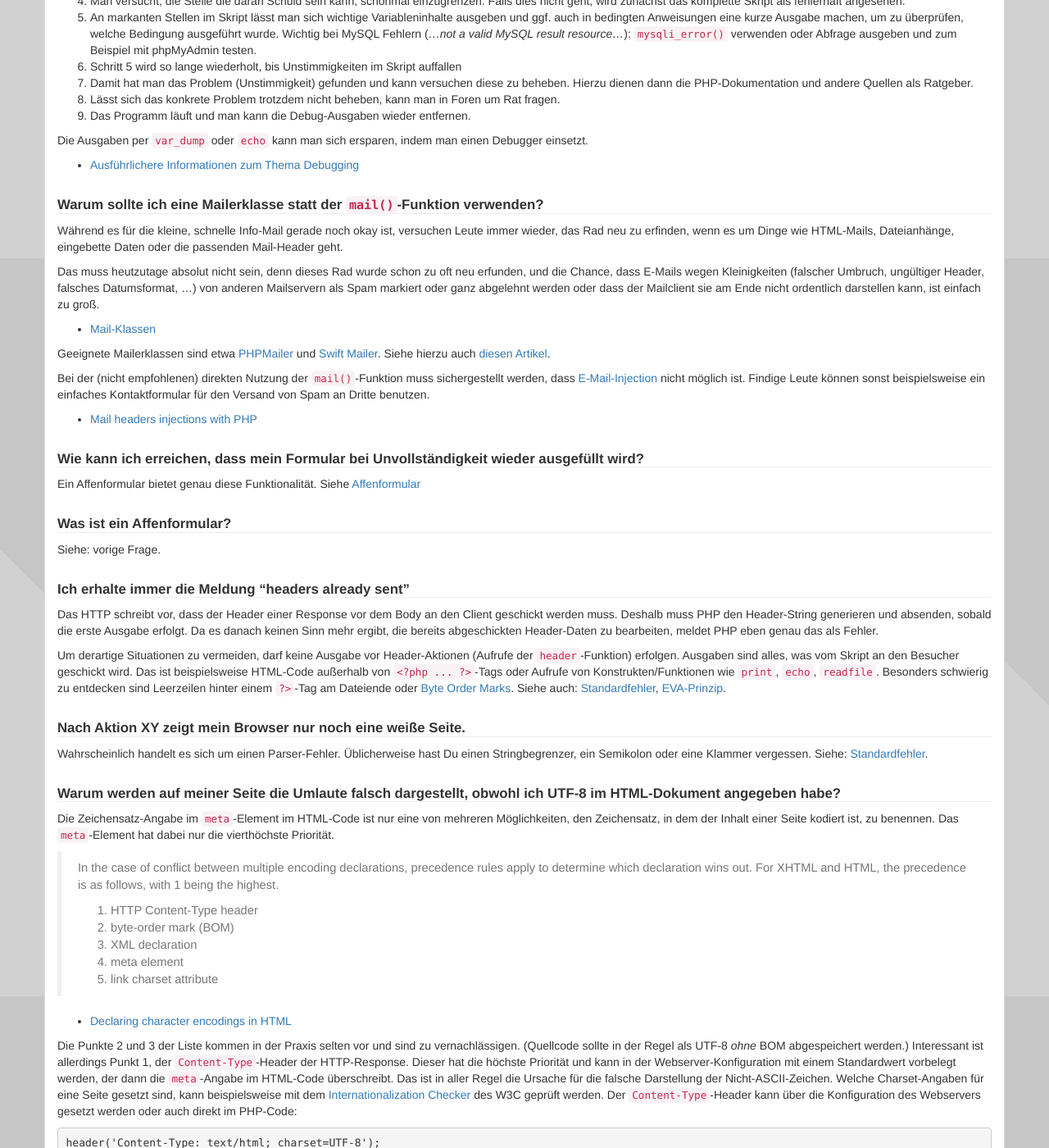
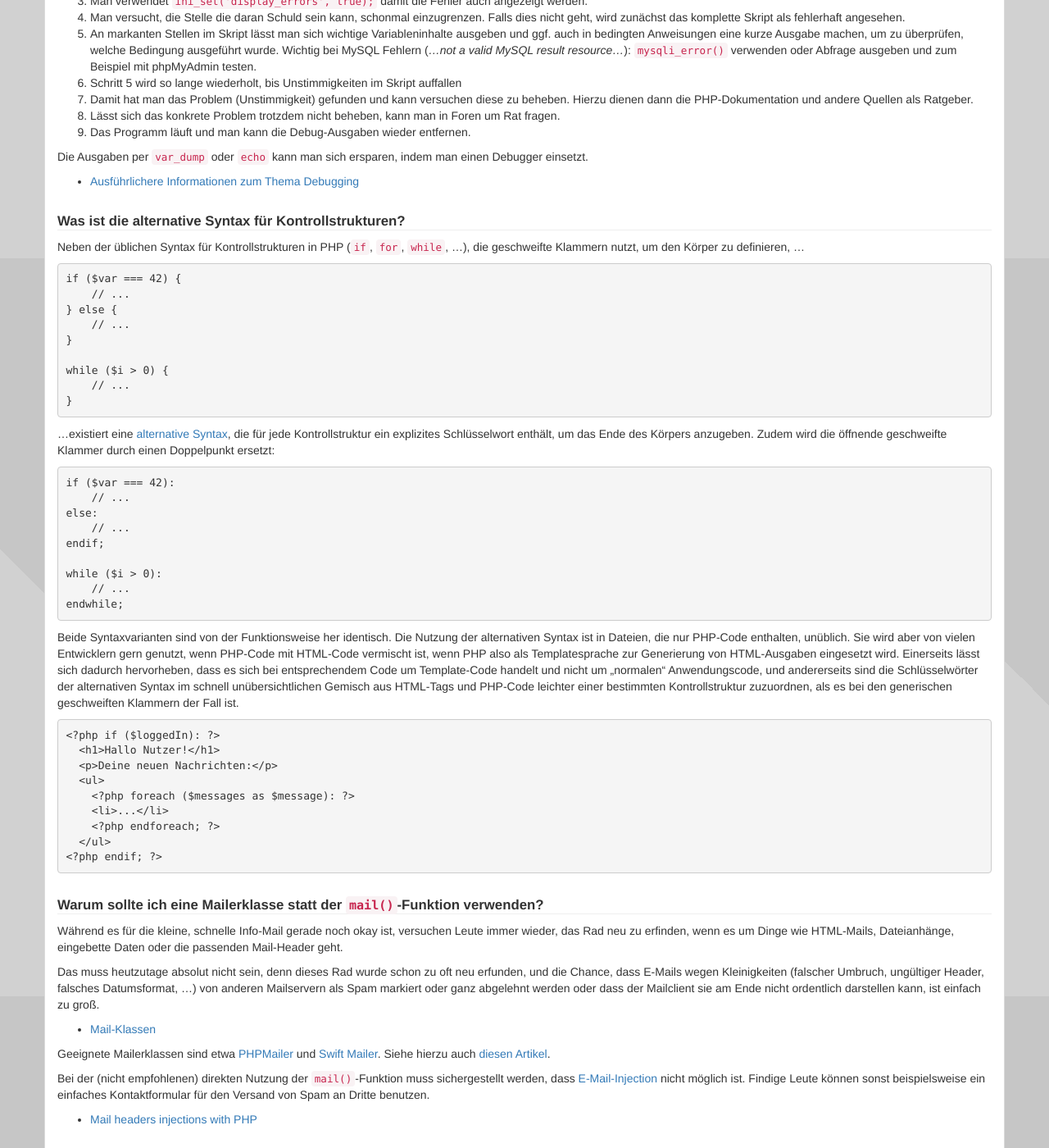
Before and after one commit to php-de/php-de.github.io, a Jekyll site: the page built from introduction/04_faq.md, in a window 1280 px wide and 1400 px high, scrolled down 585 px. Shown: the whole window at 82% size. Built offline with Jekyll 4.4.1, drawn with Linux system fonts in a browser that asks for light colours; nearby versions of some CDN libraries; some of the changed text lies outside the part shown.

Commit message:
FAQ: Alternative Syntax für Kontrollstukturen

```diff
--- a/introduction/04_faq.md
+++ b/introduction/04_faq.md
@@ -24,6 +24,10 @@ author:
 inhalt:
     -   name:   "Was ist Debugging und wie debugge ich richtig?"
         anchor: debugging
+        simple: ""
+
+    -   name:   "Was ist die alternative Syntax für Kontrollstrukturen?"
+        anchor: alternative-syntax
         simple: ""
 
     -   name:   "Warum sollte ich eine Mailerklasse statt der mail()-Funktion verwenden?"
@@ -92,6 +96,52 @@ Richtig debuggen
 Die Ausgaben per `var_dump` oder `echo` kann man sich ersparen, indem man einen Debugger einsetzt.
 
 - [Ausführlichere Informationen zum Thema Debugging]({{ page.root }}/#debugging)
+
+
+#### [Was ist die alternative Syntax für Kontrollstrukturen?](#alternative-syntax)
+{: #alternative-syntax}
+
+Neben der üblichen Syntax für Kontrollstrukturen in PHP (`if`, `for`, `while`, …), die geschweifte Klammern nutzt, um den Körper zu definieren, …
+
+~~~ php
+if ($var === 42) {
+    // ...
+} else {
+    // ...
+}
+
+while ($i > 0) {
+    // ...
+}
+~~~
+
+…existiert eine [alternative Syntax](http://php.net/manual/en/control-structures.alternative-syntax.php), die für jede Kontrollstruktur ein explizites Schlüsselwort enthält, um das Ende des Körpers anzugeben. Zudem wird die öffnende geschweifte Klammer durch einen Doppelpunkt ersetzt:
+
+~~~ php
+if ($var === 42):
+    // ...
+else:
+    // ...
+endif;
+
+while ($i > 0):
+    // ...
+endwhile;
+~~~
+
+Beide Syntaxvarianten sind von der Funktionsweise her identisch. Die Nutzung der alternativen Syntax ist in Dateien, die nur PHP-Code enthalten, unüblich. Sie wird aber von vielen Entwicklern gern genutzt, wenn PHP-Code mit HTML-Code vermischt ist, wenn PHP also als Templatesprache zur Generierung von HTML-Ausgaben eingesetzt wird. Einerseits lässt sich dadurch hervorheben, dass es sich bei entsprechendem Code um Template-Code handelt und nicht um „normalen“ Anwendungscode, und andererseits sind die Schlüsselwörter der alternativen Syntax im schnell unübersichtlichen Gemisch aus HTML-Tags und PHP-Code leichter einer bestimmten Kontrollstruktur zuzuordnen, als es bei den generischen geschweiften Klammern der Fall ist.
+
+~~~ php
+<?php if ($loggedIn): ?>
+  <h1>Hallo Nutzer!</h1>
+  <p>Deine neuen Nachrichten:</p>
+  <ul>
+    <?php foreach ($messages as $message): ?>
+    <li>...</li>
+    <?php endforeach; ?>
+  </ul>
+<?php endif; ?>
+~~~
 
 
 #### [Warum sollte ich eine Mailerklasse statt der `mail()`-Funktion verwenden?](#mailerklasse)
```
